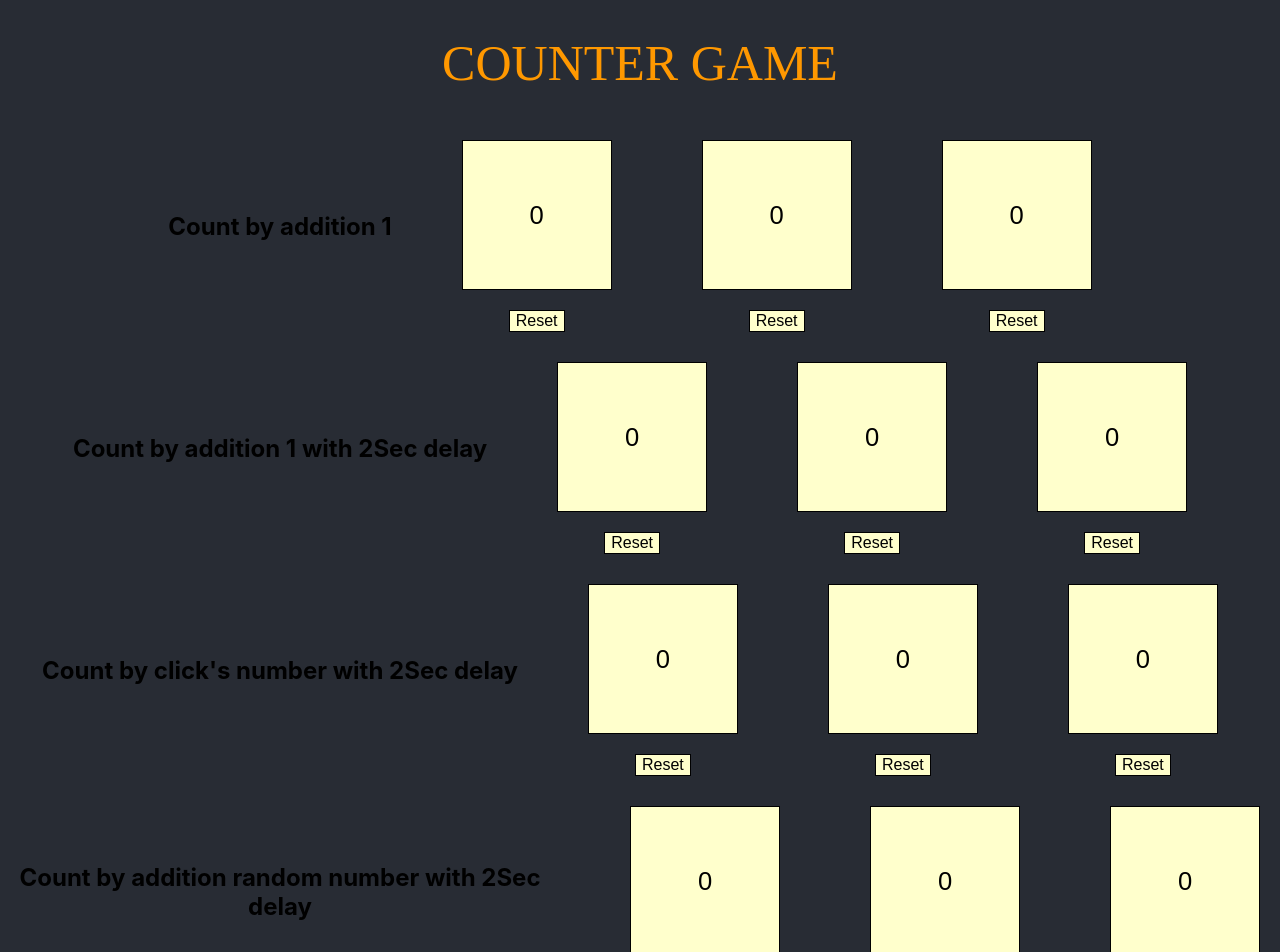
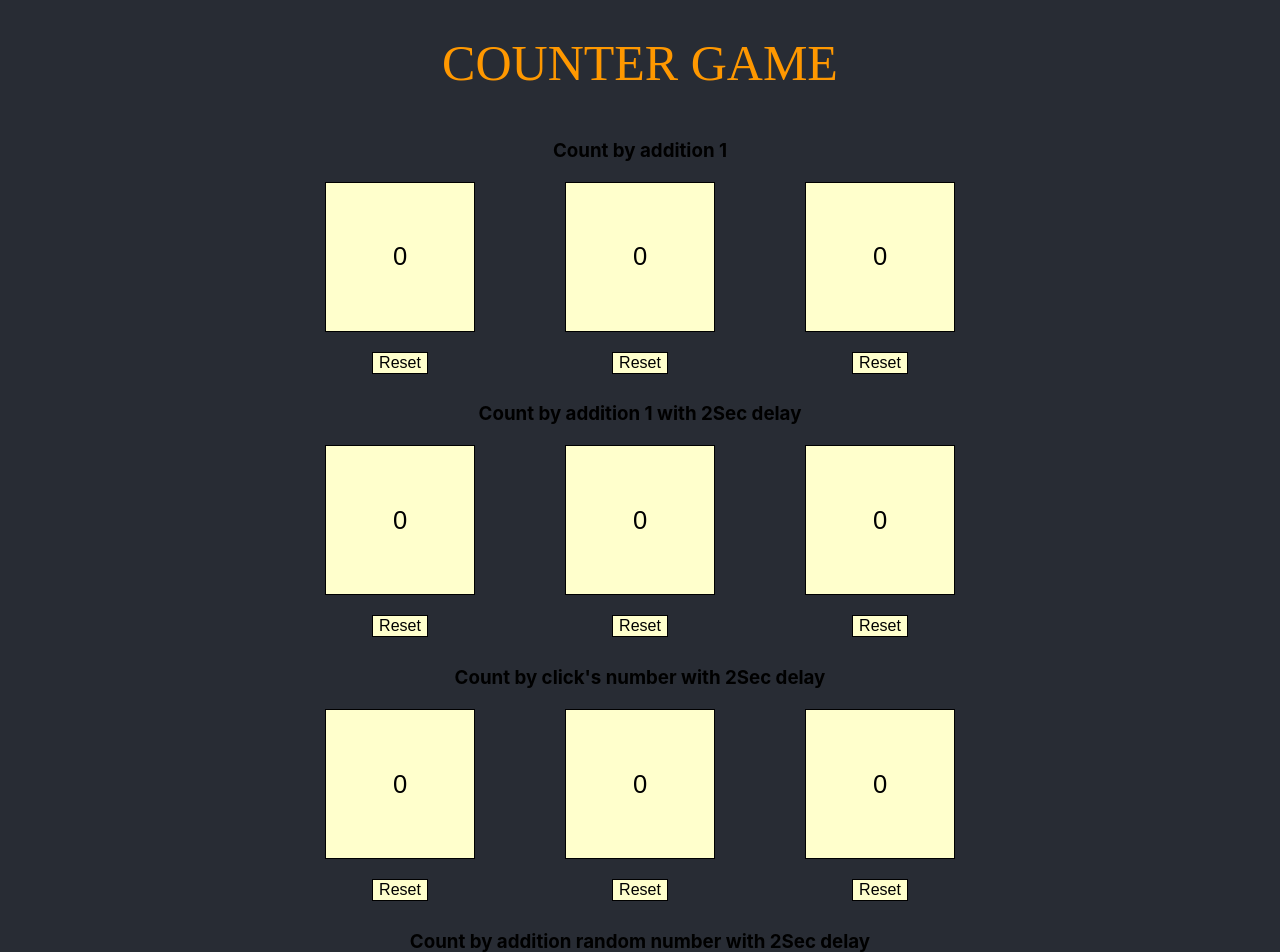
Before and after one commit to yonin7/counter-game, a React (Create React App) app: page / in a window 1280 px wide. Shown: the top 952 px of the page. Built offline with nearby package versions, Linux system fonts and the light colour scheme.

Commit message:
fix title position for each row

```diff
--- a/src/components/DelayRowByAddition.jsx
+++ b/src/components/DelayRowByAddition.jsx
@@ -1,7 +1,7 @@
 import { useState } from "react";
 import Cube from "./Cube";
 
-import { RowContainer, RowTitle } from "./RowStyles";
+import { RowContainer, RowTitle, ColumnContainer } from "./RowStyles";
 
 const DelayRowByAddition = () => {
   const [clicks, setClicks] = useState(0);
@@ -23,6 +23,7 @@ const DelayRowByAddition = () => {
   return (
     <RowContainer>
       <RowTitle>Count by click's number with 2Sec delay</RowTitle>
+      <ColumnContainer>
         <Cube
           functionality={counterFunctionality}
           delay={true}
@@ -38,6 +39,7 @@ const DelayRowByAddition = () => {
           delay={true}
           clicksNumbers={clicksNumbers}
         />
+      </ColumnContainer>
     </RowContainer>
   );
 };
--- a/src/components/DelayRowByOne.jsx
+++ b/src/components/DelayRowByOne.jsx
@@ -1,6 +1,6 @@
 import Cube from "./Cube";
 
-import { RowContainer, RowTitle } from "./RowStyles";
+import { RowContainer, RowTitle, ColumnContainer } from "./RowStyles";
 
 const DelayRowByOne = () => {
   const counterFunctionality = (counter) => counter + 1;
@@ -8,9 +8,11 @@ const DelayRowByOne = () => {
   return (
     <RowContainer>
       <RowTitle>Count by addition 1 with 2Sec delay</RowTitle>
-      <Cube functionality={counterFunctionality} delay={true} />
-      <Cube functionality={counterFunctionality} delay={true} />
-      <Cube functionality={counterFunctionality} delay={true} />
+      <ColumnContainer>
+        <Cube functionality={counterFunctionality} delay={true} />
+        <Cube functionality={counterFunctionality} delay={true} />
+        <Cube functionality={counterFunctionality} delay={true} />
+      </ColumnContainer>
     </RowContainer>
   );
 };
--- a/src/components/DelayRowByRandom.jsx
+++ b/src/components/DelayRowByRandom.jsx
@@ -1,6 +1,6 @@
 import Cube from "./Cube";
 
-import { RowContainer, RowTitle } from "./RowStyles";
+import { RowContainer, RowTitle, ColumnContainer } from "./RowStyles";
 
 const DelayRowByRandom = () => {
   const counterFunctionality = (counter) => {
@@ -11,9 +11,11 @@ const DelayRowByRandom = () => {
   return (
     <RowContainer>
       <RowTitle>Count by addition random number with 2Sec delay</RowTitle>
-      <Cube functionality={counterFunctionality} delay={true} />
-      <Cube functionality={counterFunctionality} delay={true} />
-      <Cube functionality={counterFunctionality} delay={true} />
+      <ColumnContainer>
+        <Cube functionality={counterFunctionality} delay={true} />
+        <Cube functionality={counterFunctionality} delay={true} />
+        <Cube functionality={counterFunctionality} delay={true} />
+      </ColumnContainer>
     </RowContainer>
   );
 };
--- a/src/components/Row.jsx
+++ b/src/components/Row.jsx
@@ -1,15 +1,17 @@
 import Cube from "./Cube";
 
-import { RowContainer, RowTitle } from "./RowStyles";
+import { RowContainer, RowTitle, ColumnContainer } from "./RowStyles";
 
 const Row = () => {
   const counterFunctionality = (counter) => counter + 1;
   return (
     <RowContainer>
       <RowTitle>Count by addition 1</RowTitle>
-      <Cube functionality={counterFunctionality} />
-      <Cube functionality={counterFunctionality} />
-      <Cube functionality={counterFunctionality} />
+      <ColumnContainer>
+        <Cube functionality={counterFunctionality} />
+        <Cube functionality={counterFunctionality} />
+        <Cube functionality={counterFunctionality} />
+      </ColumnContainer>
     </RowContainer>
   );
 };
--- a/src/components/RowStyles.js
+++ b/src/components/RowStyles.js
@@ -4,10 +4,23 @@ export const RowContainer = styled.section`
   display: flex;
   align-items: center;
   justify-content: center;
+  flex-direction: column;
+
+  @media (max-width: 740px) {
+  }
+`;
+export const ColumnContainer = styled.div`
+  display: flex;
+  align-items: center;
+  justify-content: center;
   gap: 50px;
+  flex-direction: row;
+
   @media (max-width: 740px) {
     flex-direction: column;
   }
 `;
 
-export const RowTitle = styled.h2``;
+export const RowTitle = styled.h3`
+  margin-bottom: 0;
+`;
```
Lines whose indentation alone changed are shown as unchanged.
